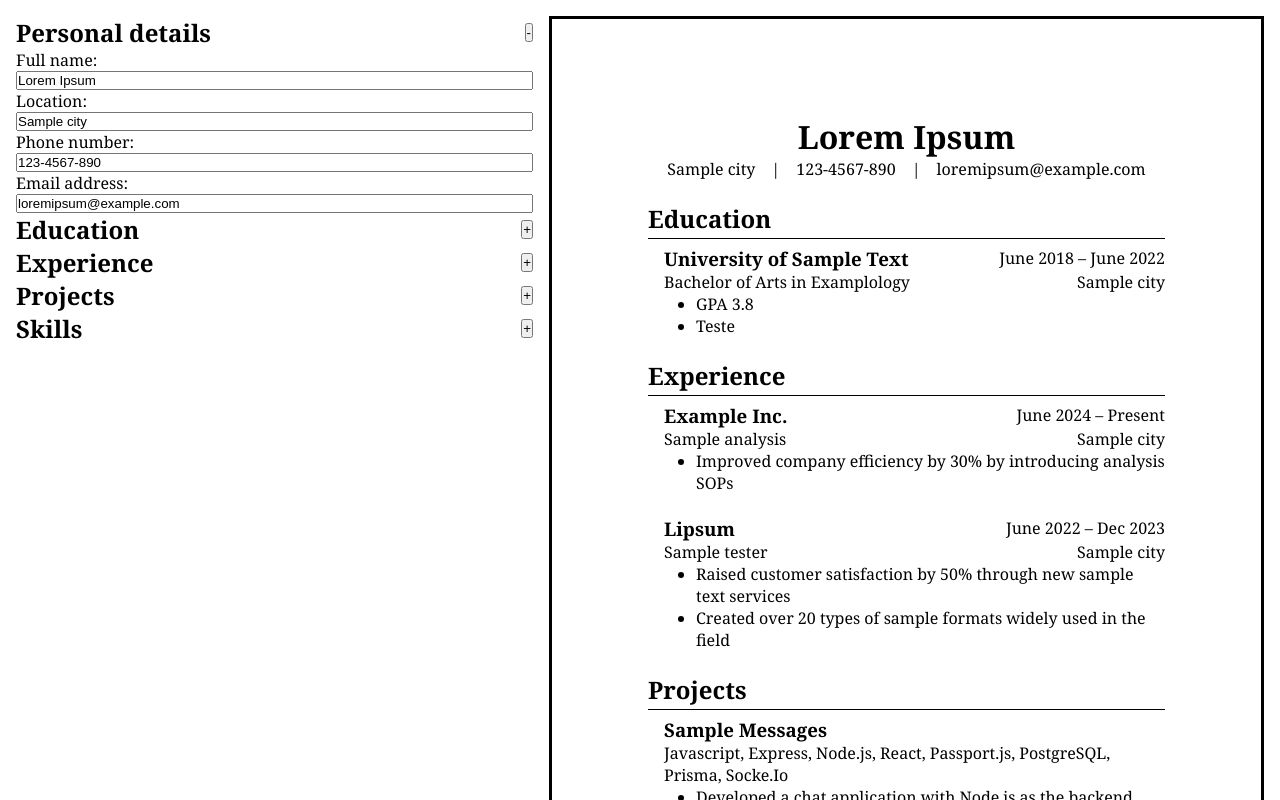
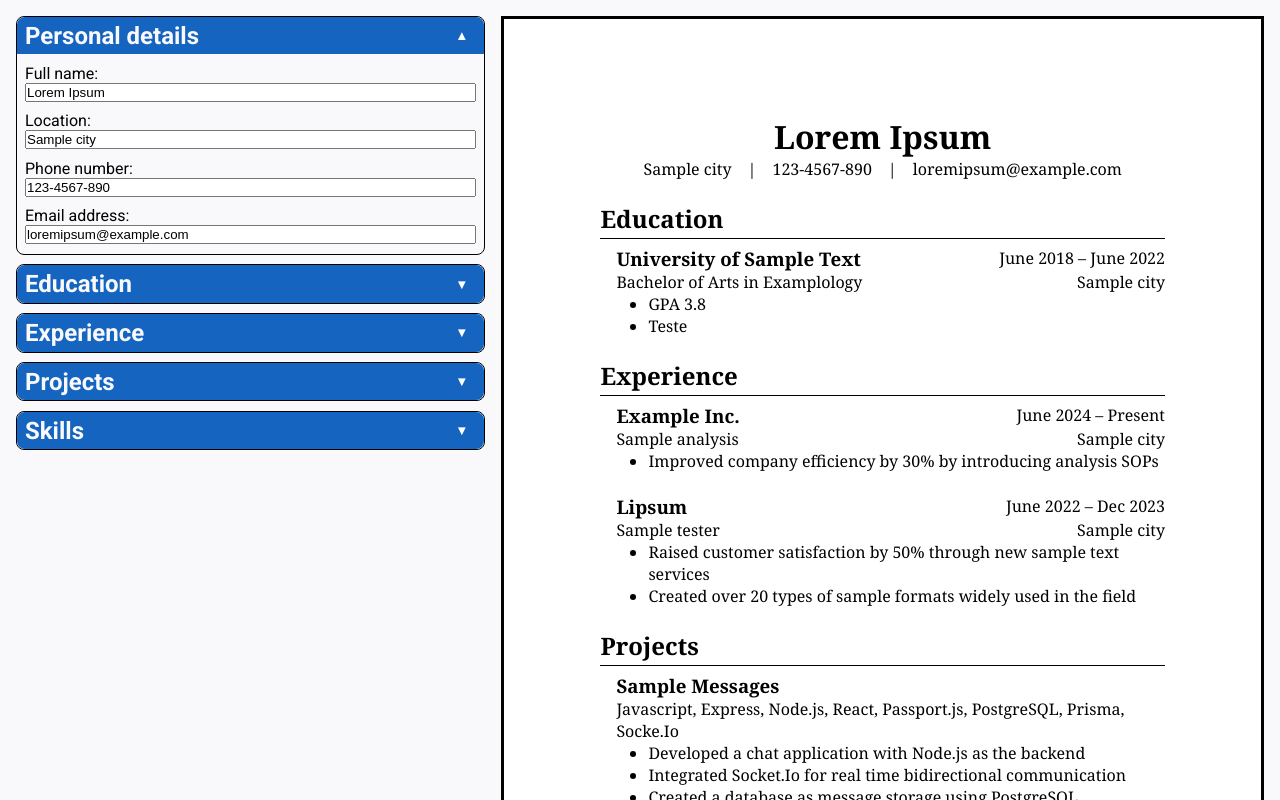
Before and after one commit to Sveldevorls/resume-builder, a React (Vite) app: page / in a window 1280 px wide. Shown: the top 800 px of the page. Built offline with nearby package versions, Linux system fonts and the light colour scheme.

Commit message:
Restructure form components

```diff
--- a/src/App.css
+++ b/src/App.css
@@ -1,5 +1,9 @@
+:root {
+    --body-background-color: #F9F9FB;
+}
+
 * {
-    box-sizing: content-box;
+    box-sizing: border-box;
     margin: 0;
     padding: 0;
 }
@@ -7,17 +11,35 @@
 body {
     font-family: "Cambria", serif;
     font-size: 16px;
+    background-color: var(--body-background-color);
+}
+
+form {
+    display: flex;
+    flex-direction: column;
+
+    width: 100%;
+
+    >* + * {
+        margin-top: 0.5lh;
+    }
+}
+
+label {
+    display: flex;
+    flex-direction: column;
+}
+
+fieldset {
+    border: none;
 }
 
 .App {
-    display: flex;
+    display: grid;
+    grid-template-columns: 2fr 3fr;
     min-height: 100vh;
     padding: 1em;
     gap: 1em;
-
-    >div {
-        width: 45%;
-    }
 }
 
 /* h1 {
@@ -32,4 +54,6 @@ h2, h3 {
     display: flex;
     flex-direction: row;
     align-items: center;
+
+    gap: 1em;
 }
--- a/src/components/Editor/CollapsibleBlock.jsx
+++ b/src/components/Editor/CollapsibleBlock.jsx
@@ -5,14 +5,14 @@ export default function CollapsibleBlock({ title, initState=false, children }) {
     const [active, setActive] = useState(initState);
 
     return (
-        <div className="CollapsibleBlock">
-            <div className="row">
-                {title}
+        <div className={"CollapsibleBlock " + (active ? "active" : "hidden")}>
+            <div className="row title">
+                    {title}
                 <button onClick={() => setActive(!active)}>
-                    {active ? "-" : "+"}
+                    {active ? "▲" : "▼"}
                 </button>
             </div>
-            <div className={"content " + (active ? "active" : "hidden")}>
+            <div className="content">
                 {children}
             </div>
         </div>
--- a/src/components/Editor/EducationEditor.jsx
+++ b/src/components/Editor/EducationEditor.jsx
@@ -77,44 +77,59 @@ export default function EducationEditor({ education, educationStateSetter }) {
                     return (
                         <CollapsibleBlock title={<h3>{entry.school}</h3>} key={entry.id} initState={index == 0}>
                             <form data-id={entry.id} onChange={e => handleFormChange(entry.id, e.target)}>
-                                <label htmlFor={"school-" + entry.id}>School:</label>
-                                <input type="text" id={"school-" + entry.id} name="school" defaultValue={entry.school} />
-                                <label htmlFor={"location-" + entry.id}>Location:</label>
-                                <input type="text" id={"location-" + entry.id} name="location" defaultValue={entry.location} />
-                                <label htmlFor={"degree-" + entry.id}>Degree:</label>
-                                <input type="text" id={"degree-" + entry.id} name="degree" defaultValue={entry.degree} />
-                                <label htmlFor={"startMonth-" + entry.id}>Start date:</label>
+                                <label>
+                                    School:
+                                    <input type="text" name="school" defaultValue={entry.school} />
+                                </label>
+                                <label>
+                                    Location:
+                                    <input type="text" name="location" defaultValue={entry.location} />
+                                </label>
+                                <label>
+                                    Degree:
+                                    <input type="text" name="degree" defaultValue={entry.degree} />
+                                </label>
+                                <fieldset>
+                                    <legend>Start date:</legend>
                                     <div className="row">
-                                    <select id={"startMonth-" + entry.id} name="startMonth" defaultValue={entry.startMonth}>
+                                        <select name="startMonth" defaultValue={entry.startMonth}>
                                             {months.map((month, index) =>
                                                 <option key={index} value={index + 1}>
                                                     {month}
                                                 </option>
                                             )}
                                         </select>
-                                    <input type="text" id={"startYear-" + entry.id} name="startYear" defaultValue={entry.startYear} />
+                                        <input type="text" name="startYear" defaultValue={entry.startYear} />
                                     </div>
-                                <label htmlFor={"endMonth-" + entry.id}>End date:</label>
+                                </fieldset>
+                                <fieldset>
+                                    <legend>End date:</legend>
                                     <div className="row">
-                                    <select id={"endMonth-" + entry.id} name="endMonth" defaultValue={entry.endMonth}>
+                                        <select name="endMonth" defaultValue={entry.endMonth}>
                                             {months.map((month, index) =>
                                                 <option key={index} value={index + 1}>
                                                     {month}
                                                 </option>
                                             )}
                                         </select>
-                                    <input type="text" id={"endYear-" + entry.id} name="endYear" defaultValue={entry.endYear} />
+                                        <input type="text" name="endYear" defaultValue={entry.endYear} />
                                     </div>
+                                </fieldset>
+                                <fieldset>
+                                    <legend>
                                         <div className="row">
-                                    <span>Extra notes</span>
+                                            Extra notes:
                                             <button type="button" onClick={() => handleNewNoteClick(entry.id)}>+</button>
                                         </div>
+                                    </legend>
+
                                     {entry.notes.map(note =>
                                         <div className="row" key={note.id}>
                                             <button type="button" data-id={note.id} onClick={(e) => handleRemoveNoteClick(entry.id, e.target.dataset.id)}>X</button>
                                             <input type="text" name="noteContent" data-id={note.id} defaultValue={note.content} />
                                         </div>
                                     )}
+                                </fieldset>
                             </form>
                             <button type="button" onClick={() => handleRemoveEntryClick(entry.id)}>Remove this entry</button>
                         </CollapsibleBlock>
--- a/src/components/Editor/ExperienceEditor.jsx
+++ b/src/components/Editor/ExperienceEditor.jsx
@@ -81,51 +81,66 @@ export default function ExperienceEditor({ experience, experienceStateSetter })
                     return (
                         <CollapsibleBlock title={<h3>{entry.company}</h3>} key={entry.id} initState={index == 0}>
                             <form data-id={entry.id} onChange={e => handleFormChange(entry.id, e.target)}>
-                                <label htmlFor={"company-" + entry.id}>Company:</label>
-                                <input type="text" id={"company-" + entry.id} name="company" defaultValue={entry.company} />
-                                <label htmlFor={"location-" + entry.id}>Location:</label>
-                                <input type="text" id={"location-" + entry.id} name="location" defaultValue={entry.location} />
-                                <label htmlFor={"title-" + entry.id}>Title:</label>
-                                <input type="text" id={"title-" + entry.id} name="title" defaultValue={entry.title} />
+                                <label>
+                                    Company:
+                                    <input type="text" name="company" defaultValue={entry.company} />
+                                </label>
+                                <label>
+                                    Location:
+                                    <input type="text" name="location" defaultValue={entry.location} />
+                                </label>
+                                <label>
+                                    Title:
+                                    <input type="text" name="title" defaultValue={entry.title} />
+                                </label>
+                                <label>
                                     <div className="row">
-                                    <label htmlFor={"employed-" + entry.id}>Currently employed</label>
-                                    <input type="checkbox" id={"employed-" + entry.id} name="isCurrentlyEmployed" defaultChecked={entry.isCurrentlyEmployed}></input>
+                                        Currently employed
+                                        <input type="checkbox" name="isCurrentlyEmployed" defaultChecked={entry.isCurrentlyEmployed}></input>
                                     </div>
-                                <label htmlFor={"startMonth-" + entry.id}>Start date:</label>
+                                </label>
+                                <fieldset>
+                                    <legend>Start date:</legend>
                                     <div className="row">
-                                    <select id={"startMonth-" + entry.id} name="startMonth" defaultValue={entry.startMonth}>
+                                        <select name="startMonth" defaultValue={entry.startMonth}>
                                             {months.map((month, index) =>
                                                 <option key={index} value={index + 1}>
                                                     {month}
                                                 </option>
                                             )}
                                         </select>
-                                    <input type="text" id={"startYear-" + entry.id} name="startYear" defaultValue={entry.startYear} />
+                                        <input type="text" name="startYear" defaultValue={entry.startYear} />
                                     </div>
+                                </fieldset>
+
                                 {!entry.isCurrentlyEmployed &&
-                                    <>
-                                        <label htmlFor={"endMonth-" + entry.id}>End date:</label>
+                                    <fieldset>
+                                        <legend>End date:</legend>
                                         <div className="row">
-                                            <select id={"endMonth-" + entry.id} name="endMonth" defaultValue={entry.endMonth}>
+                                            <select name="endMonth" defaultValue={entry.endMonth}>
                                                 {months.map((month, index) =>
                                                     <option key={index} value={index + 1}>
                                                         {month}
                                                     </option>
                                                 )}
                                             </select>
-                                            <input type="text" id={"endYear-" + entry.id} name="endYear" defaultValue={entry.endYear} />
+                                            <input type="text" name="endYear" defaultValue={entry.endYear} />
                                         </div>
-                                    </>}
+                                    </fieldset>}
+                                <fieldset>
+                                    <legend>
                                         <div className="row">
                                             <span>Extra notes</span>
                                             <button type="button" onClick={() => handleNewNoteClick(entry.id)}>+</button>
                                         </div>
+                                    </legend>
                                     {entry.notes.map(note =>
                                         <div className="row" key={note.id}>
                                             <button type="button" data-id={note.id} onClick={(e) => handleRemoveNoteClick(entry.id, e.target.dataset.id)}>X</button>
                                             <input type="text" name="noteContent" data-id={note.id} defaultValue={note.content} />
                                         </div>
                                     )}
+                                </fieldset>
                             </form>
                             <button type="button" onClick={() => handleRemoveEntryClick(entry.id)}>Remove this entry</button>
                         </CollapsibleBlock>
--- a/src/components/Editor/InfoEditor.jsx
+++ b/src/components/Editor/InfoEditor.jsx
@@ -1,22 +1,31 @@
 import CollapsibleBlock from "./CollapsibleBlock"
 
-export default function InfoEditor({info, infoStateSetter}) {
-    function handleFormChange(updatedElement){
-        infoStateSetter({...info, [updatedElement.name]: updatedElement.value})
+export default function InfoEditor({ info, infoStateSetter }) {
+    function handleFormChange(updatedElement) {
+        infoStateSetter({ ...info, [updatedElement.name]: updatedElement.value })
     }
 
     return (
         <div id="InfoEditor">
             <CollapsibleBlock title={<h2>Personal details</h2>} initState={true}>
                 <form onChange={(e) => handleFormChange(e.target)}>
-                    <label htmlFor="fullName">Full name:</label>
-                    <input type="text" id="fullName" name="fullName" defaultValue={info.fullName} />
-                    <label htmlFor="location">Location:</label>
-                    <input type="text" id="location" name="location" defaultValue={info.location}/>
-                    <label htmlFor="phone">Phone number:</label>
-                    <input type="text" id="phone" name="phone" defaultValue={info.phone}/>
-                    <label htmlFor="email">Email address:</label>
-                    <input type="text" id="email" name="email" defaultValue={info.email}/>
+                    <label>
+                        Full name:
+                        <input type="text" name="fullName" defaultValue={info.fullName} />
+                    </label>
+                    <label>
+                        Location:
+                        <input type="text" name="location" defaultValue={info.location} />
+                    </label>
+                    <label>
+                        Phone number:
+                        <input type="text" name="phone" defaultValue={info.phone} />
+                    </label>
+                    <label>
+                        Email address:
+                        <input type="text" name="email" defaultValue={info.email} />
+                    </label>
+
                 </form>
             </CollapsibleBlock>
         </div>
--- a/src/components/Editor/SkillsEditor.jsx
+++ b/src/components/Editor/SkillsEditor.jsx
@@ -29,14 +29,18 @@ export default function SkillsEditor({ skills, skillsStateSetter }) {
     return (
         <div id="SkillsEditor">
             <CollapsibleBlock title={<h2>Skills</h2>} >
-                {skills.map(entry => {
+                {skills.map((entry, index) => {
                     return (
-                        <CollapsibleBlock title={<h3>{entry.title}</h3>} key={entry.id}>
+                        <CollapsibleBlock title={<h3>{entry.title}</h3>} key={entry.id} initState={index == 0}>
                             <form data-id={entry.id} onChange={e => handleFormChange(entry.id, e.target)}>
-                                <label htmlFor={"title-" + entry.id}>Skill:</label>
-                                <input type="text" id={"title-" + entry.id} name="title" defaultValue={entry.title} />
-                                <label htmlFor={"detail-" + entry.id}>Detail:</label>
-                                <input type="text" id={"detail-" + entry.id} name="content" defaultValue={entry.content} />
+                                <label>
+                                    Skill:
+                                    <input type="text" name="title" defaultValue={entry.title} />
+                                </label>
+                                <label>
+                                    Detail:
+                                    <input type="text" id={"detail-" + entry.id} name="content" defaultValue={entry.content} />
+                                </label>
                             </form>
                             <button type="button" onClick={() => handleRemoveEntryClick(entry.id)}>Remove this entry</button>
                         </CollapsibleBlock>
--- a/src/styles/CV.css
+++ b/src/styles/CV.css
@@ -1,8 +1,9 @@
 .CV {
-    /* A4 size */
-    width: 21cm;
-    height: 29.7cm;
+    width: 100%;
+    aspect-ratio: 210/297;
     padding: 1in;
+
+    background-color: #fff;
 
     /* Debug */
     border: 3px solid black;
--- a/src/styles/CollapsibleBlock.css
+++ b/src/styles/CollapsibleBlock.css
@@ -1,21 +1,54 @@
 .CollapsibleBlock {
+    --title-border-radius: 0.5em;
+
+    border: 1px solid black;
+    border-radius: var(--title-border-radius);
+    width: 100%;
+
     h2 + button,
     h3 + button {
         margin-left: auto;
     }
 
-    > .content {
-        form {
+    button {
+        background: none;
+        border: none;
+    }
+
+    &.active {
+        >.content {
             display: flex;
             flex-direction: column;
+            align-items: center;
+            gap: 0.5lh;
         }
 
-        &.active {
-            display: inherit;
+        >.title {
+            border-radius: var(--title-border-radius) var(--title-border-radius) 0 0;
+        }
+    }
+
+    &.hidden {
+        >.content {
+           display: none;
         }
 
-        &.hidden {
-            display: none;
+        >.title {
+            border-radius: var(--title-border-radius);
+        }
+    }
+
+    > .content {
+        padding: 0.5lh 0.5em;
+    }
+
+    > .title {
+        background: #1565c0;
+        color: #F9F9FB;
+        padding: 1% 1em 1% 0.5em;
+
+        button {
+            color: white;
         }
     }
 }
--- a/src/styles/Editor.css
+++ b/src/styles/Editor.css
@@ -1,4 +1,12 @@
-.Editor > div {
-    display: flex;
-    flex-direction: column;
+.Editor {
+    font-family: "Roboto", sans-serif;
+
+    > div {
+        display: flex;
+        flex-direction: column;
+
+        + div {
+            margin-top: 0.5lh;
+        }
+    }
 }
```
Also changed, not shown: src/components/Editor/ProjectsEditor.jsx (+14 -5 lines). Lines whose indentation alone changed are shown as unchanged.
